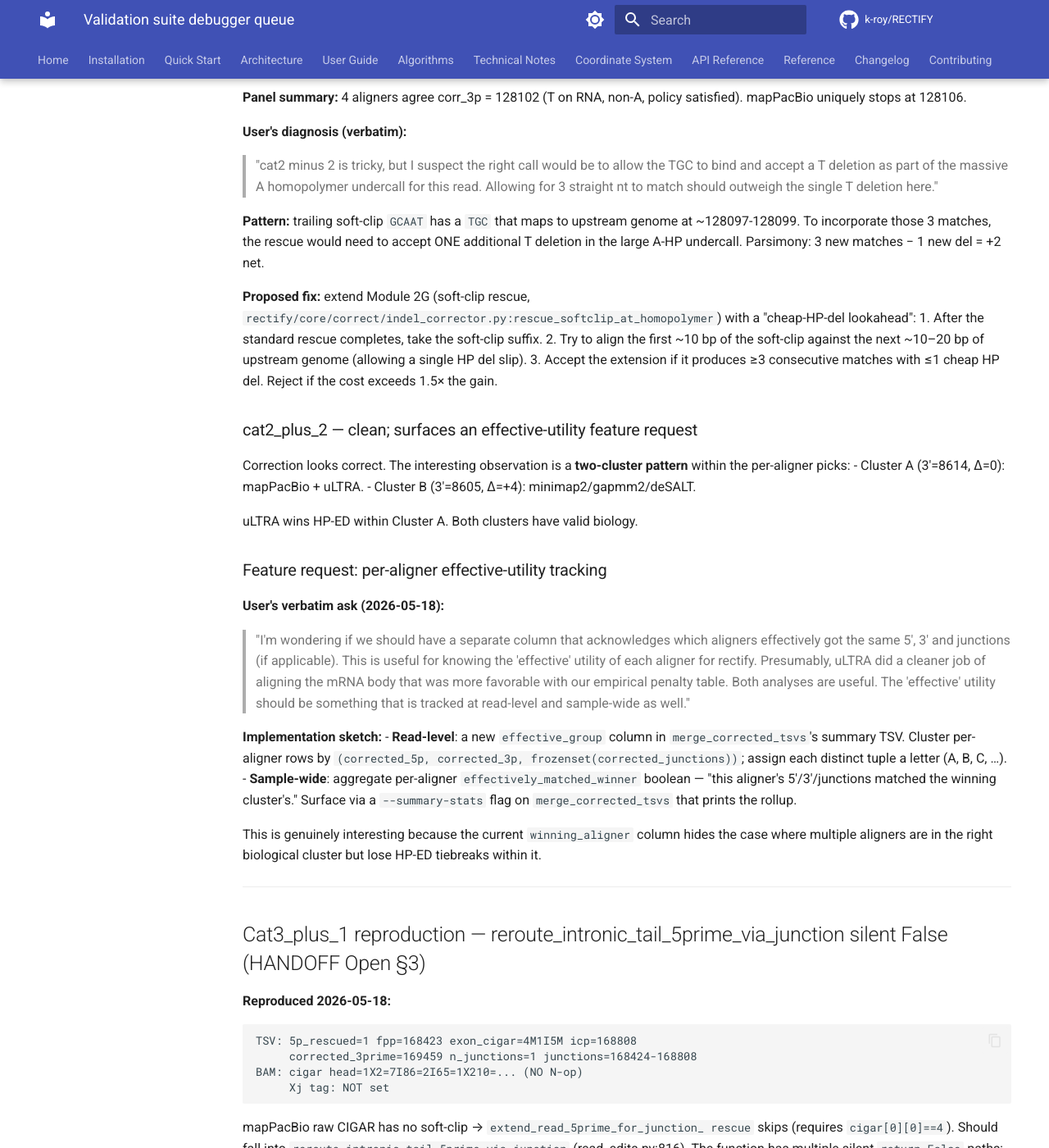
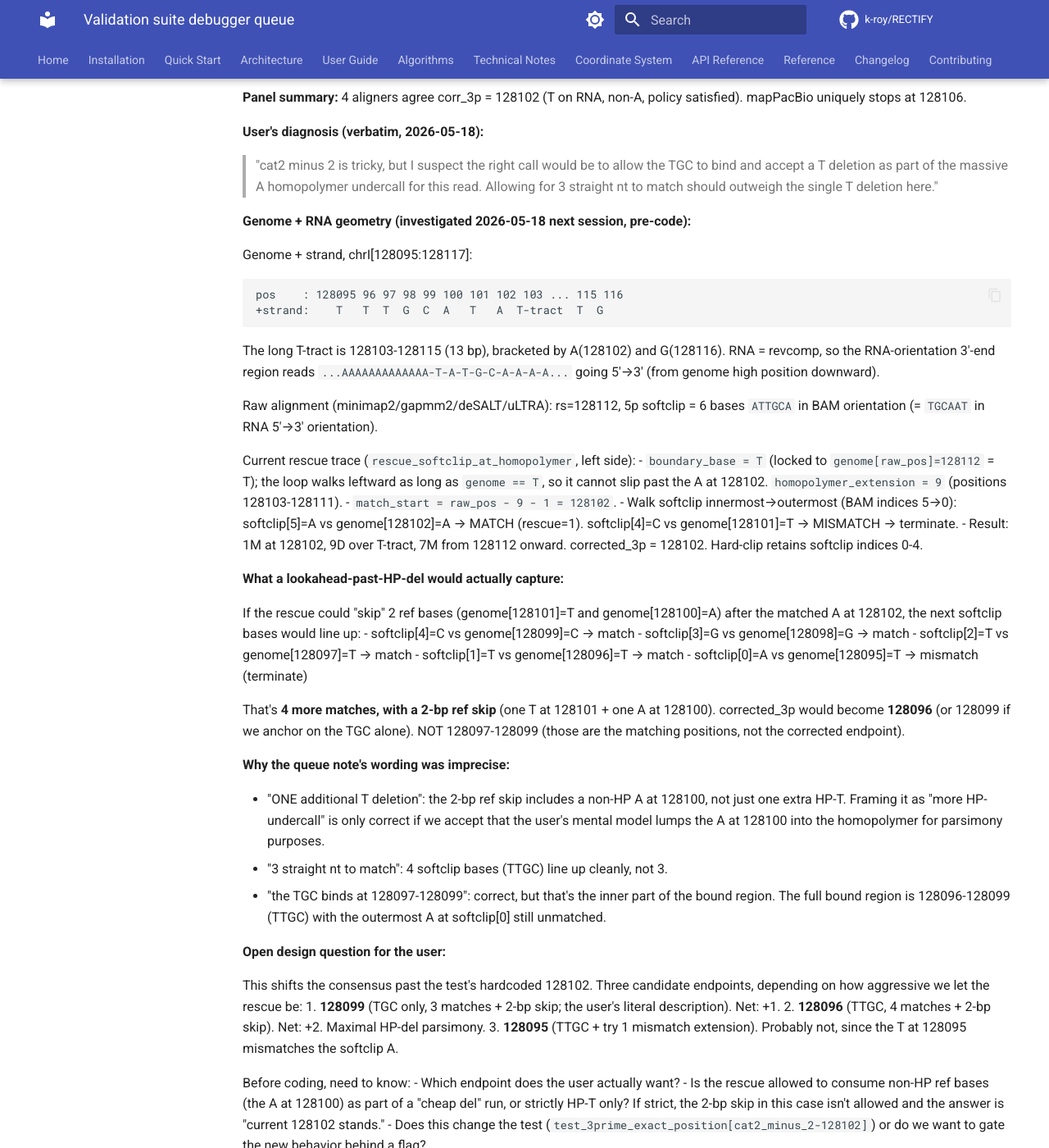
Before and after one commit to k-roy/RECTIFY, an MkDocs documentation site: the page built from docs/handoffs/debugger_queue.md, in a window 1280 px wide and 1400 px high, scrolled down 3455 px. Shown: the whole window at 82% size. Built offline with MkDocs 1.6.1 and Material for MkDocs 9.7.7, drawn with Linux system fonts in a browser that asks for light colours; comment, search, counter and statistics services are not loaded; the version menu is left out; some of the changed text lies outside the part shown.

Commit message:
docs(handoffs): re-classify cat2_minus_2 + mark 75b0338-shipped items resolved
Short follow-up session — no code change, doc cleanup only.

- Confirmed `pytest tests/test_validation_reads.py` still passes at
  105 passed / 8 skipped on M1.

- cat2_minus_2 (debugger_queue.md): replaced the original "Module 2G
  lookahead past one HP del" proposal with the actual genome geometry.
  Investigation showed: intervening bases between the matched A(128102)
  and the TGC at 128097-128099 are A(128100)+T(128101) — a 2-bp ref skip
  including a non-HP A, not "one extra T del" as the queue claimed.
  Softclip matches extend to 128096 (TTGC, 4 bases), not just the 3 the
  queue claimed. Three candidate corrected_3p endpoints (128099 / 128096
  / 128095) are all defensible. Test hardcodes 128102; any change breaks
  it. Open design questions surfaced for user decision before code lands.

- Two items the in-tree HANDOFF.md prior-session §4 listed as open are
  actually already shipped by commit 75b0338. Marked RESOLVED with the
  commit hash inline so the next agent doesn't redo them:
  - Stale 3' pileup bedgraphs → bedgraph regen step added to
    regen_pa_rest_bundle.py.
  - Per-aligner effective-utility column → `effective_group` +
    `effectively_matched_winner` columns in merge_corrected_tsvs.

- HANDOFF.md: prepended "2026-05-18 evening addendum" with the above
  outcome + a pointer to the unfinished work (Cat3 asymmetric slide,
  Cat1 HP-mode metric, Phase C 5' rescue calibration needs a different
  measurement than what's been done).

Co-Authored-By: Claude Opus 4.7 (1M context) <noreply@anthropic.com>

````diff
--- a/docs/handoffs/debugger_queue.md
+++ b/docs/handoffs/debugger_queue.md
@@ -177,30 +177,93 @@ Out-of-scope ideas:
 - Correlated insertion penalty for AAAT-tetramer over-calls (3 events at
   the same boundary are correlated, not independent).
 
-### cat2_minus_2 — soft-clip rescue stops 3 nt short of a TGC body match
+### cat2_minus_2 — soft-clip rescue: extension geometry is ambiguous; user input needed before code
 
 **Panel summary:** 4 aligners agree corr_3p = 128102 (T on RNA, non-A,
 policy satisfied). mapPacBio uniquely stops at 128106.
 
-**User's diagnosis (verbatim):**
+**User's diagnosis (verbatim, 2026-05-18):**
 > "cat2 minus 2 is tricky, but I suspect the right call would be to allow
 > the TGC to bind and accept a T deletion as part of the massive A
 > homopolymer undercall for this read. Allowing for 3 straight nt to match
 > should outweigh the single T deletion here."
 
-**Pattern:** trailing soft-clip `GCAAT` has a `TGC` that maps to upstream
-genome at ~128097-128099. To incorporate those 3 matches, the rescue
-would need to accept ONE additional T deletion in the large A-HP
-undercall. Parsimony: 3 new matches − 1 new del = +2 net.
+**Genome + RNA geometry (investigated 2026-05-18 next session, pre-code):**
 
-**Proposed fix:** extend Module 2G (soft-clip rescue,
-`rectify/core/correct/indel_corrector.py:rescue_softclip_at_homopolymer`)
-with a "cheap-HP-del lookahead":
-1. After the standard rescue completes, take the soft-clip suffix.
-2. Try to align the first ~10 bp of the soft-clip against the next
-   ~10–20 bp of upstream genome (allowing a single HP del slip).
-3. Accept the extension if it produces ≥3 consecutive matches with ≤1
-   cheap HP del. Reject if the cost exceeds 1.5× the gain.
+Genome + strand, chrI[128095:128117]:
+```
+pos    : 128095 96 97 98 99 100 101 102 103 ... 115 116
++strand:    T   T  T  G  C  A   T   A  T-tract  T  G
+```
+
+The long T-tract is 128103-128115 (13 bp), bracketed by A(128102) and
+G(128116). RNA = revcomp, so the RNA-orientation 3'-end region reads
+`...AAAAAAAAAAAAA-T-A-T-G-C-A-A-A-A...` going 5'→3' (from genome high
+position downward).
+
+Raw alignment (minimap2/gapmm2/deSALT/uLTRA): rs=128112, 5p softclip = 6
+bases `ATTGCA` in BAM orientation (= `TGCAAT` in RNA 5'→3' orientation).
+
+Current rescue trace (`rescue_softclip_at_homopolymer`, left side):
+- `boundary_base = T` (locked to `genome[raw_pos]=128112` = T); the loop
+  walks leftward as long as `genome == T`, so it cannot slip past the
+  A at 128102. `homopolymer_extension = 9` (positions 128103-128111).
+- `match_start = raw_pos - 9 - 1 = 128102`.
+- Walk softclip innermost→outermost (BAM indices 5→0): softclip[5]=A vs
+  genome[128102]=A → MATCH (rescue=1). softclip[4]=C vs genome[128101]=T
+  → MISMATCH → terminate.
+- Result: 1M at 128102, 9D over T-tract, 7M from 128112 onward.
+  corrected_3p = 128102. Hard-clip retains softclip indices 0-4.
+
+**What a lookahead-past-HP-del would actually capture:**
+
+If the rescue could "skip" 2 ref bases (genome[128101]=T and genome[128100]=A)
+after the matched A at 128102, the next softclip bases would line up:
+- softclip[4]=C vs genome[128099]=C → match
+- softclip[3]=G vs genome[128098]=G → match
+- softclip[2]=T vs genome[128097]=T → match
+- softclip[1]=T vs genome[128096]=T → match
+- softclip[0]=A vs genome[128095]=T → mismatch (terminate)
+
+That's **4 more matches, with a 2-bp ref skip** (one T at 128101 + one A
+at 128100). corrected_3p would become **128096** (or 128099 if we anchor
+on the TGC alone). NOT 128097-128099 (those are the matching positions,
+not the corrected endpoint).
+
+**Why the queue note's wording was imprecise:**
+
+- "ONE additional T deletion": the 2-bp ref skip includes a non-HP A at
+  128100, not just one extra HP-T. Framing it as "more HP-undercall" is
+  only correct if we accept that the user's mental model lumps the A at
+  128100 into the homopolymer for parsimony purposes.
+- "3 straight nt to match": 4 softclip bases (TTGC) line up cleanly, not 3.
+- "the TGC binds at 128097-128099": correct, but that's the inner part of
+  the bound region. The full bound region is 128096-128099 (TTGC) with
+  the outermost A at softclip[0] still unmatched.
+
+**Open design question for the user:**
+
+This shifts the consensus past the test's hardcoded 128102. Three
+candidate endpoints, depending on how aggressive we let the rescue be:
+1. **128099** (TGC only, 3 matches + 2-bp skip; the user's literal
+   description). Net: +1.
+2. **128096** (TTGC, 4 matches + 2-bp skip). Net: +2. Maximal HP-del
+   parsimony.
+3. **128095** (TTGC + try 1 mismatch extension). Probably not, since the
+   T at 128095 mismatches the softclip A.
+
+Before coding, need to know:
+- Which endpoint does the user actually want?
+- Is the rescue allowed to consume non-HP ref bases (the A at 128100) as
+  part of a "cheap del" run, or strictly HP-T only? If strict, the 2-bp
+  skip in this case isn't allowed and the answer is "current 128102 stands."
+- Does this change the test (`test_3prime_exact_position[cat2_minus_2-128102]`)
+  or do we want to gate the new behavior behind a flag?
+
+**Files implicated when implementing:**
+`rectify/core/correct/indel_corrector.py:rescue_softclip_at_homopolymer`
+(both right-side and left-side branches need symmetric extension).
+Test: `tests/test_validation_reads.py` line 487.
 
 ### cat2_plus_2 — clean; surfaces an effective-utility feature request
 
@@ -211,9 +274,14 @@ pattern** within the per-aligner picks:
 
 uLTRA wins HP-ED within Cluster A. Both clusters have valid biology.
 
-### Feature request: per-aligner effective-utility tracking
+### Feature request: per-aligner effective-utility tracking — RESOLVED (commit 75b0338)
 
-**User's verbatim ask (2026-05-18):**
+**Status:** shipped 2026-05-17 in commit `75b0338` ("feat: bedgraph regen +
+per-aligner effective-utility column"). The summary TSV now has
+`effective_group` (read-level cluster letter) and `effectively_matched_winner`
+(boolean per aligner-row); sample-wide rollup is emitted at `logger.info` from
+`merge_corrected_tsvs`. The original ask, retained for context:
+
 > "I'm wondering if we should have a separate column that acknowledges
 > which aligners effectively got the same 5′, 3′ and junctions (if
 > applicable). This is useful for knowing the 'effective' utility of each
@@ -221,20 +289,6 @@ uLTRA wins HP-ED within Cluster A. Both clusters have valid biology.
 > mRNA body that was more favorable with our empirical penalty table.
 > Both analyses are useful. The 'effective' utility should be something
 > that is tracked at read-level and sample-wide as well."
-
-**Implementation sketch:**
-- **Read-level**: a new `effective_group` column in
-  `merge_corrected_tsvs`'s summary TSV. Cluster per-aligner rows by
-  `(corrected_5p, corrected_3p, frozenset(corrected_junctions))`; assign
-  each distinct tuple a letter (A, B, C, …).
-- **Sample-wide**: aggregate per-aligner `effectively_matched_winner`
-  boolean — "this aligner's 5'/3'/junctions matched the winning
-  cluster's." Surface via a `--summary-stats` flag on
-  `merge_corrected_tsvs` that prints the rollup.
-
-This is genuinely interesting because the current `winning_aligner`
-column hides the case where multiple aligners are in the right biological
-cluster but lose HP-ED tiebreaks within it.
 
 ---
 
@@ -368,19 +422,11 @@ The general criterion (user, verbatim):
 This is a meaningful architectural change to the refiner. Out of scope
 for the current session.
 
-### Stale 3' pileup bedgraphs (mechanical follow-up)
+### Stale 3' pileup bedgraphs (mechanical follow-up) — RESOLVED (commit 75b0338)
 
-`regen_pa_rest_bundle.py` regenerates the corrected BAMs and
-`corrected_reads.tsv` but does NOT regenerate
-`rectify/data/validation/rectified/corrected_3ends.{plus,minus}.bedgraph`.
-After HP-ED winner-selection picks different aligners, the per-read
-`corrected_3prime` values change → bedgraph counts at the OLD positions
-are now stale.
-
-**Fix candidate:** add a bedgraph regen step to `regen_pa_rest_bundle.py`.
-The `corrected_reads.tsv` has per-read `corrected_3prime` and `strand`;
-`rectify/core/bam/bedgraph_writers.py` has the writer logic
-(`write_corrected_reads_bedgraph`). Straightforward addition.
+**Status:** shipped 2026-05-17 in commit `75b0338`. `regen_pa_rest_bundle.py`
+now refreshes `rectified/corrected_3ends.{plus,minus}.bedgraph` after the
+corrected BAMs + TSV are written, using `bedgraph_writers.py`.
 
 ### Summary TSV `junctions` column — RESOLVED transitively
 
````
Also changed, not shown: HANDOFF.md (+51 -9 lines).
